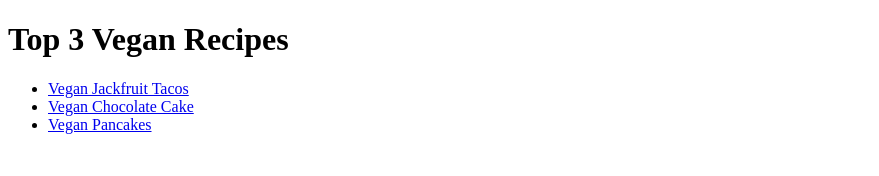
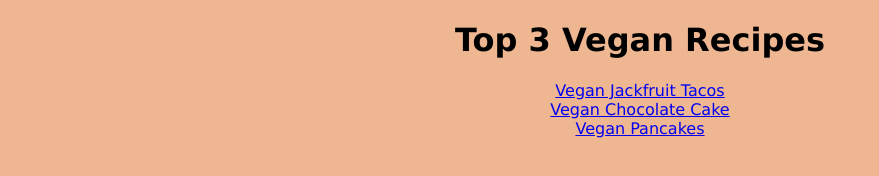
Before and after one commit to alexanderburkhard/odin-recipes, a plain HTML site: page index.html in a window 1280 px wide. Shown: the whole page, without its empty margins (0-879 px from the left). Drawn offline with Linux system fonts and the light colour scheme.

Commit message:
Add CSS Stylesheet as part of Foundations Tutotial of The Odin Project

```diff
--- a/index.html
+++ b/index.html
@@ -5,13 +5,14 @@
     <meta http-equiv="X-UA-Compatible" content="IE=edge">
     <meta name="viewport" content="width=device-width, initial-scale=1.0">
     <title>Odin Recipes</title>
+    <link rel="stylesheet" href="./styles.css">
 </head>
 <body>
     <h1>Top 3 Vegan Recipes</h1>
-    <ul>
-        <li><a href="./recipes/vegan_jackfruit.html">Vegan Jackfruit Tacos</a></li>
-        <li><a href="./recipes/vegan_cake.html">Vegan Chocolate Cake</a></li>
-        <li><a href="./recipes/vegan_pancakes.html">Vegan Pancakes</a></li>
-    </ul>
+    <div class="center-menu">
+        <div><a href="./recipes/vegan_jackfruit.html">Vegan Jackfruit Tacos</a></div>
+        <div><a href="./recipes/vegan_cake.html">Vegan Chocolate Cake</a></div>
+        <div><a href="./recipes/vegan_pancakes.html">Vegan Pancakes</a></div>
+    </div>
 </body>
 </html>
--- /dev/null
+++ b/styles.css
@@ -0,0 +1,21 @@
+/* styles.css */
+
+body {
+    background-color: rgb(239, 182, 146);
+    font-family:Verdana, Geneva, Tahoma, sans-serif;
+    text-align: center;
+}
+
+img {
+    height: 300px;
+    width: auto;
+}
+
+.center-menu{
+    text-align: center;
+    font-weight: 100;
+}
+
+.recipes{
+    text-align: left;
+}
```
Also changed, not shown: recipes/vegan_cake.html (+3 -2 lines), recipes/vegan_jackfruit.html (+2 -1 lines), recipes/vegan_pancakes.html (+2 -1 lines).
